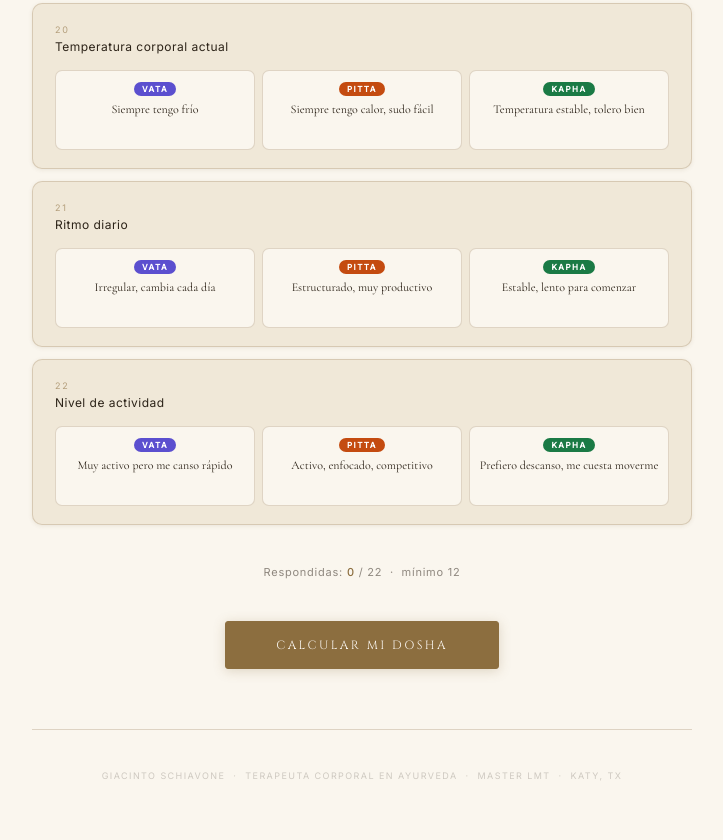
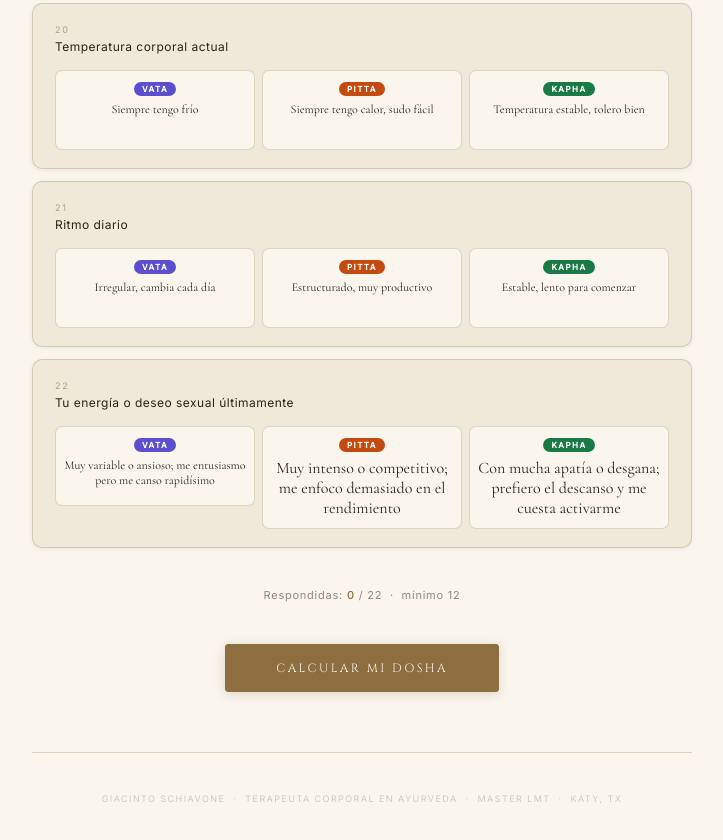
Before and after one commit to jrtfr2v8yf-lang/TestAyurvedaGiacinto, a plain HTML site: page index.html in a window 1280 px wide. Shown: the part 3794-4634 px from the top of the page, without its empty margins (278-1001 px from the left). Drawn offline with nearby package versions, Linux system fonts and the light colour scheme.

```diff
--- a/index.html
+++ b/index.html
@@ -1218,27 +1218,32 @@
     <div class="q-card">
       <p class="q-number">22</p>
       <p class="q-title">
-        <span class="es-text">Nivel de actividad</span>
-        <span class="en-text">Activity level</span>
+       <span class="es-text">Tu energía o deseo sexual últimamente</span><span class="en-text">Your sexual
+         energy or desire lately</span>
+
+
       </p>
       <div class="opts">
         <label class="opt"><input type="radio" name="q22" value="vata">
           <span class="opt-label">
             <span class="opt-badge badge-vata">Vata</span>
-            <span class="opt-es">Muy activo pero me canso rápido</span>
-            <span class="opt-en">Very active but tire quickly</span>
+            <span class="opt-es">Muy variable o ansioso; me entusiasmo pero me canso rapidísimo</span>
+            <span class="opt-en">Highly variable or anxious; I get excited but exhaust very quickly</span>
+
+
           </span></label>
         <label class="opt"><input type="radio" name="q22" value="pitta">
           <span class="opt-label">
             <span class="opt-badge badge-pitta">Pitta</span>
-            <span class="opt-es">Activo, enfocado, competitivo</span>
-            <span class="opt-en">Active, focused, competitive</span>
+           <span class="es-text">Muy intenso o competitivo; me enfoco demasiado en el rendimiento</span><span class="en-text">Very intense or competitive; too focused on performance</span>
+
           </span></label>
         <label class="opt"><input type="radio" name="q22" value="kapha">
           <span class="opt-label">
             <span class="opt-badge badge-kapha">Kapha</span>
-            <span class="opt-es">Prefiero descanso, me cuesta moverme</span>
-            <span class="opt-en">Prefer rest, slow to get moving</span>
+           <span class="es-text">Con mucha apatía o desgana; prefiero el descanso y me cuesta activarme</span><span class="en-text">Very apathetic or low drive; I prefer rest and struggle to get going</span>
+
+
           </span></label>
       </div>
     </div>
```
